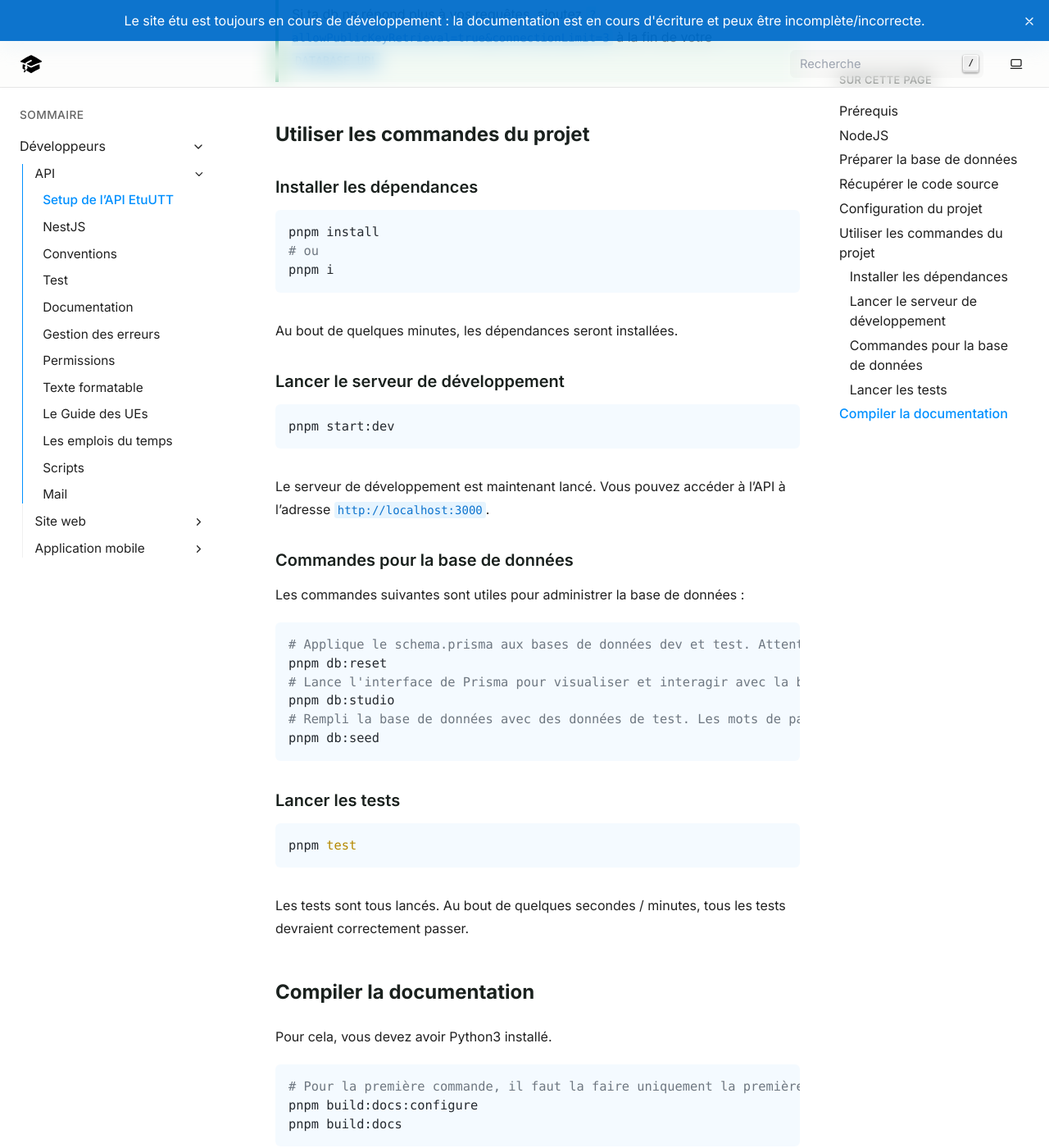
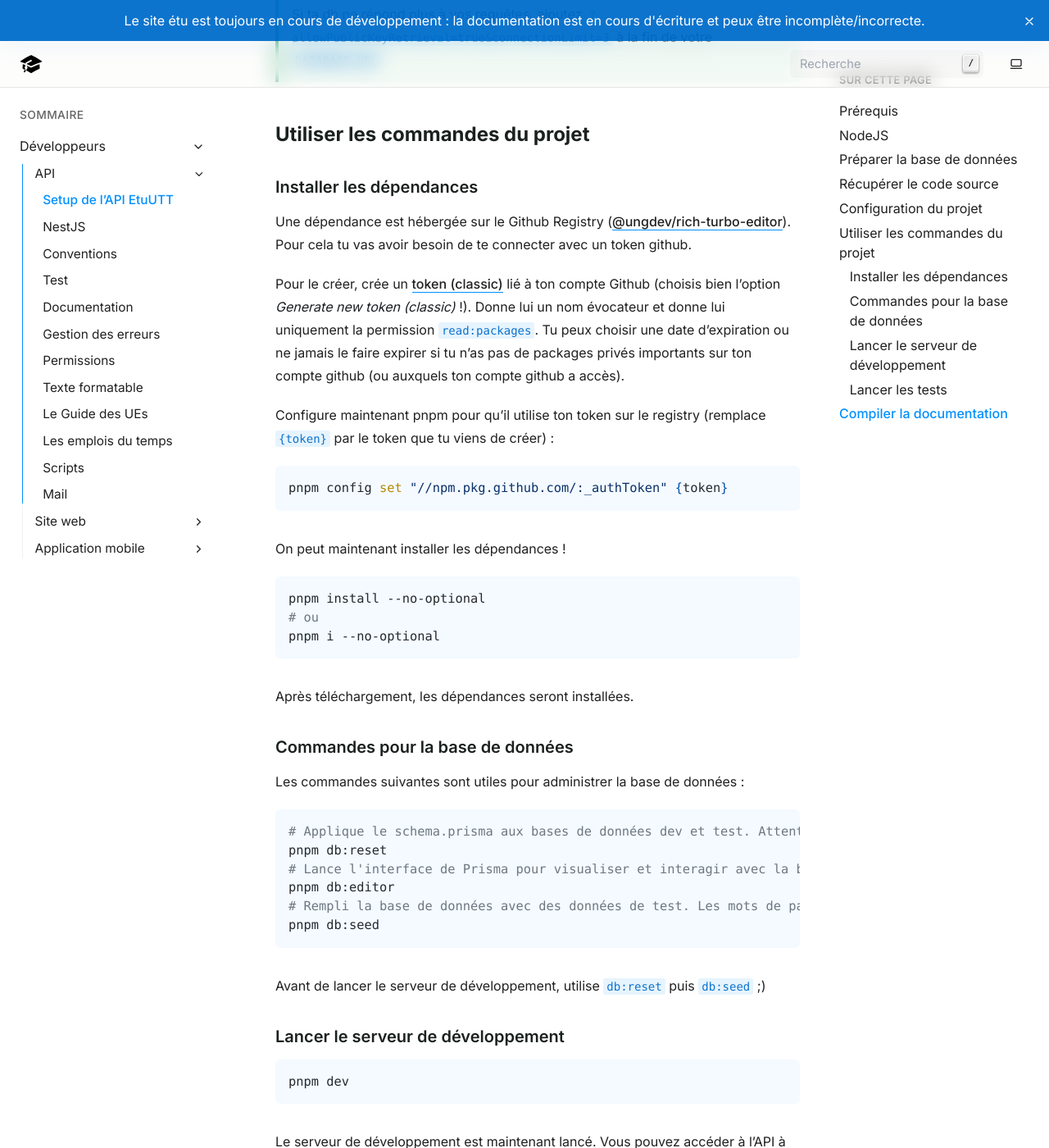
Before and after one commit to ungdev/etu-utt-api, a Sphinx documentation site: the page built from docs/doc_developers/api/setup.md, in a window 1280 px wide and 1400 px high, scrolled down 3816 px. Shown: the whole window at 82% size. Built offline with Sphinx 7.4.7, drawn with Linux system fonts in a browser that asks for light colours; some of the changed text lies outside the part shown.

Commit message:
docs(api): update setup.md (#141)
Mise à jour du setup dans la doc pour indiquer des commandes pertinentes

````diff
--- a/docs/doc_developers/api/setup.md
+++ b/docs/doc_developers/api/setup.md
@@ -136,21 +135,25 @@ Si ta db ne répond plus à vos requêtes, ajoutez `?allowPublicKeyRetrieval=tru
 
 ### Installer les dépendances
 
+Une dépendance est hébergée sur le Github Registry ([@ungdev/rich-turbo-editor](https://github.com/ungdev/rich-turbo-editor)). Pour cela tu vas avoir besoin de te connecter avec un token github.
+
+Pour le créer, crée un [token (classic)](https://github.com/settings/tokens) lié à ton compte Github (choisis bien l'option _Generate new token (classic)_ !). Donne lui un nom évocateur et donne lui uniquement la permission `read:packages`. Tu peux choisir une date d'expiration ou ne jamais le faire expirer si tu n'as pas de packages privés importants sur ton compte github (ou auxquels ton compte github a accès).
+
+Configure maintenant pnpm pour qu'il utilise ton token sur le registry (remplace `{token}` par le token que tu viens de créer) :
+
 ```bash
-pnpm install
-# ou
-pnpm i
+pnpm config set "//npm.pkg.github.com/:_authToken" {token}
 ```
 
-Au bout de quelques minutes, les dépendances seront installées.
-
-### Lancer le serveur de développement
+On peut maintenant installer les dépendances !
 
 ```bash
-pnpm start:dev
+pnpm install --no-optional
+# ou
+pnpm i --no-optional
 ```
 
-Le serveur de développement est maintenant lancé. Vous pouvez accéder à l'API à l'adresse `http://localhost:3000`.
+Après téléchargement, les dépendances seront installées.
 
 ### Commandes pour la base de données
 
@@ -160,10 +163,20 @@ Les commandes suivantes sont utiles pour administrer la base de données :
 # Applique le schema.prisma aux bases de données dev et test. Attention, toutes les données actuellement présentes seront supprimées.
 pnpm db:reset
 # Lance l'interface de Prisma pour visualiser et interagir avec la base de données. Il est disponible à l'adresse http://localhost:5555.
-pnpm db:studio
+pnpm db:editor
 # Rempli la base de données avec des données de test. Les mots de passe seront tous "etuutt".
 pnpm db:seed
 ```
+
+Avant de lancer le serveur de développement, utilise `db:reset` puis `db:seed` ;)
+
+### Lancer le serveur de développement
+
+```bash
+pnpm dev
+```
+
+Le serveur de développement est maintenant lancé. Vous pouvez accéder à l'API à l'adresse `http://localhost:3000`.
 
 ### Lancer les tests
 
@@ -172,6 +185,8 @@ pnpm test
 ```
 
 Les tests sont tous lancés. Au bout de quelques secondes / minutes, tous les tests devraient correctement passer.
+
+Tu pourras trouver les différentes options des tests [dans la page dédiée](./test.md).
 
 ## Compiler la documentation
 
````
Also changed, not shown: other parts of docs/doc_developers/api/setup.md (+4 -5 lines).
